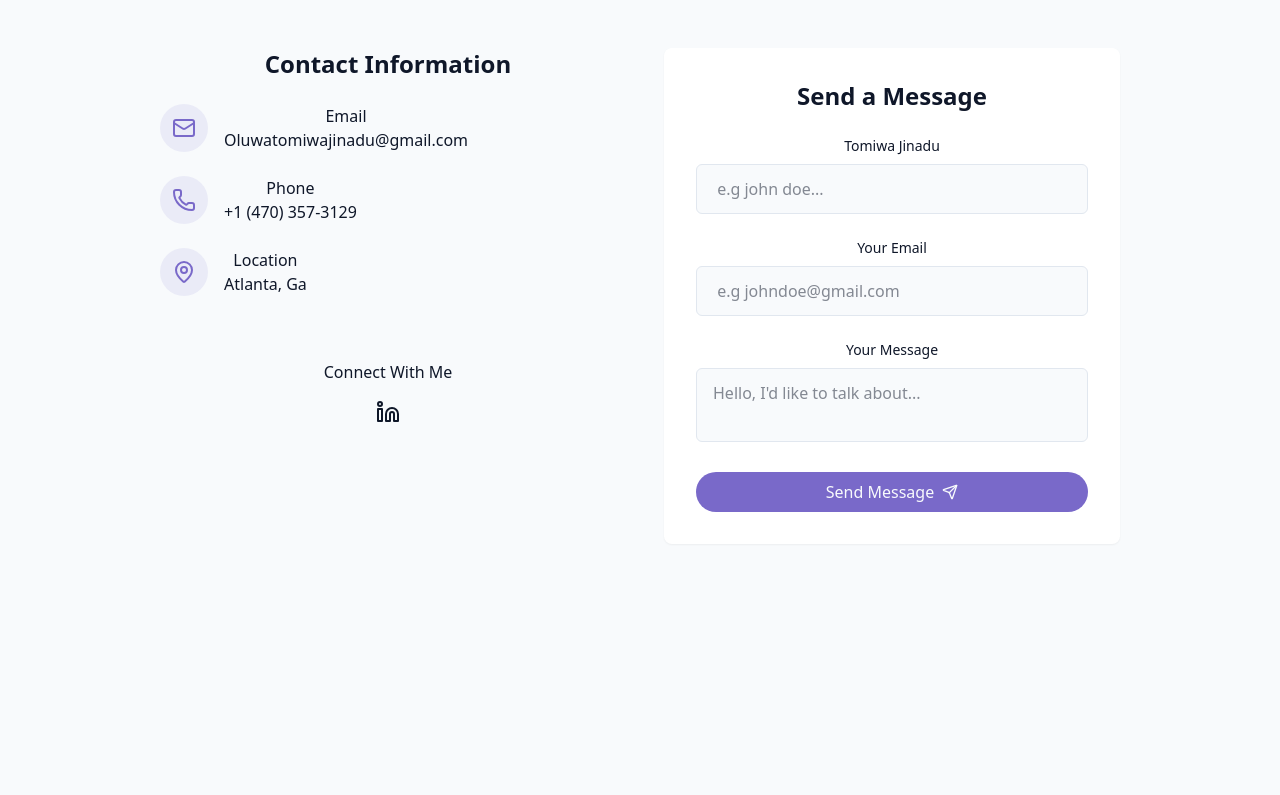
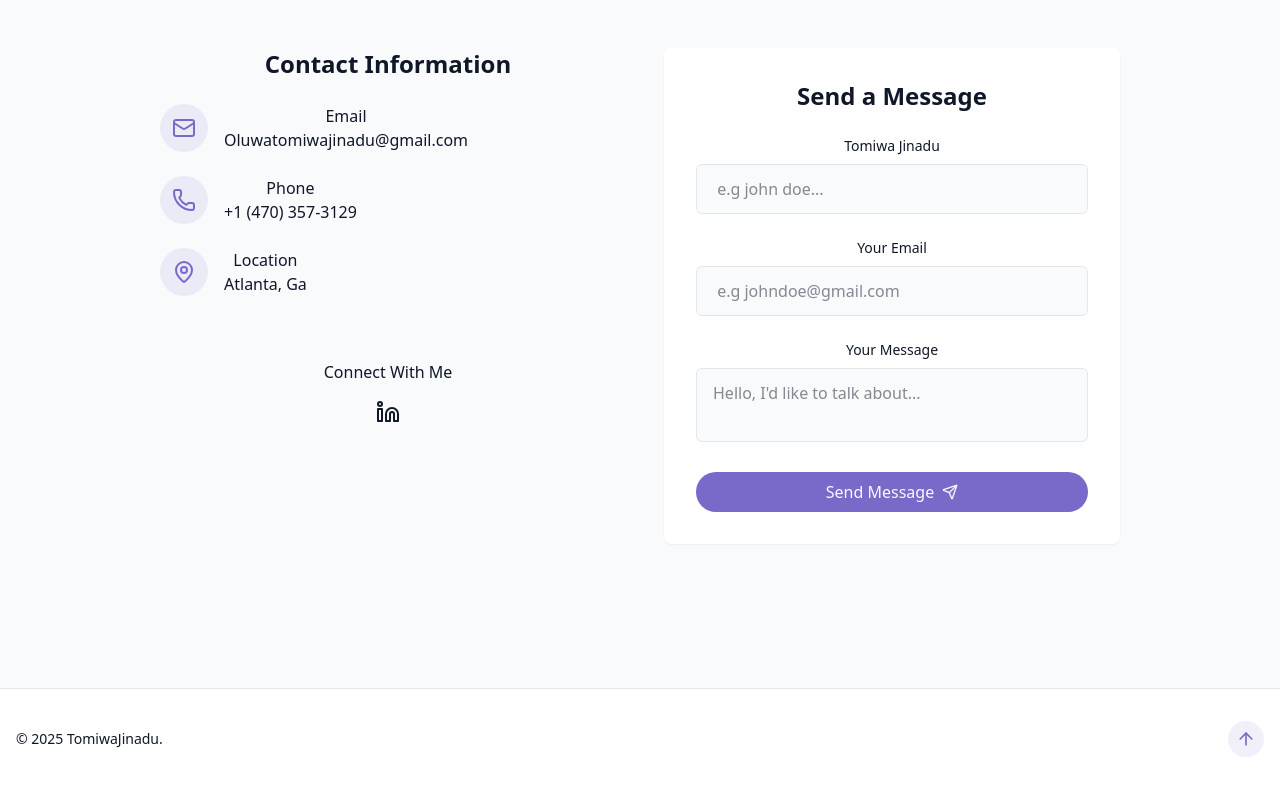
Before and after one commit to Tomiwajin/TomiwaJinadu-Portfolio-V1, a React (Vite) app: page / in a window 1280 px wide. Shown: the part 5138-5933 px from the top of the page. Before the commit the page ends 5778 px from the top, so only its background shows below. Built offline with nearby package versions, Linux system fonts and the light colour scheme.

Commit message:
Added Footer Section

```diff
--- /dev/null
+++ b/src/Components/FooterSection.jsx
@@ -0,0 +1,19 @@
+import { ArrowUp } from "lucide-react";
+
+export const FooterSection = () => {
+  return (
+    <footer className="py-12 px-4 bg-card relative border-t border-border mt-12 pt-8 flex flex-wrap justify-between items-center">
+      {" "}
+      <p className="text-sm text-muted-foreground">
+        {" "}
+        &copy; {new Date().getFullYear()} TomiwaJinadu.
+      </p>
+      <a
+        href="#hero"
+        className="p-2 rounded-full bg-primary/10 hover:bg-primary/20 text-primary transition-colors"
+      >
+        <ArrowUp size={20} />
+      </a>
+    </footer>
+  );
+};
--- a/src/pages/Home.jsx
+++ b/src/pages/Home.jsx
@@ -6,6 +6,7 @@
 import { SkillsSection } from "../Components/SkillSection";
 import { ProjectsSection } from "../Components/ProjectSection";
 import { ContactSection } from "../Components/ContactSection";
+import { FooterSection } from "../Components/FooterSection";
 
 export const Home = () => {
   return (
@@ -25,6 +26,7 @@
         <SkillsSection />
         <ProjectsSection />
         <ContactSection />
+        <FooterSection />
       </main>
 
       {/* footer  */}
```
